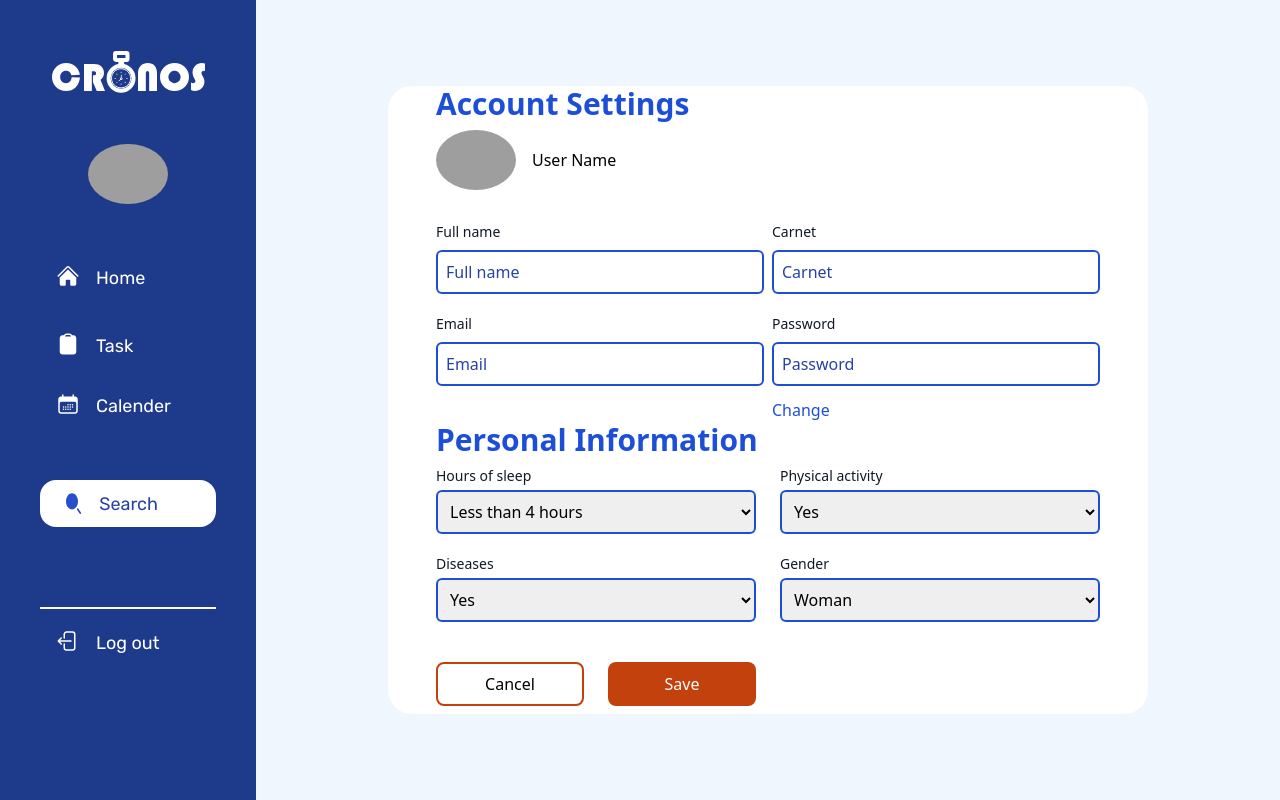
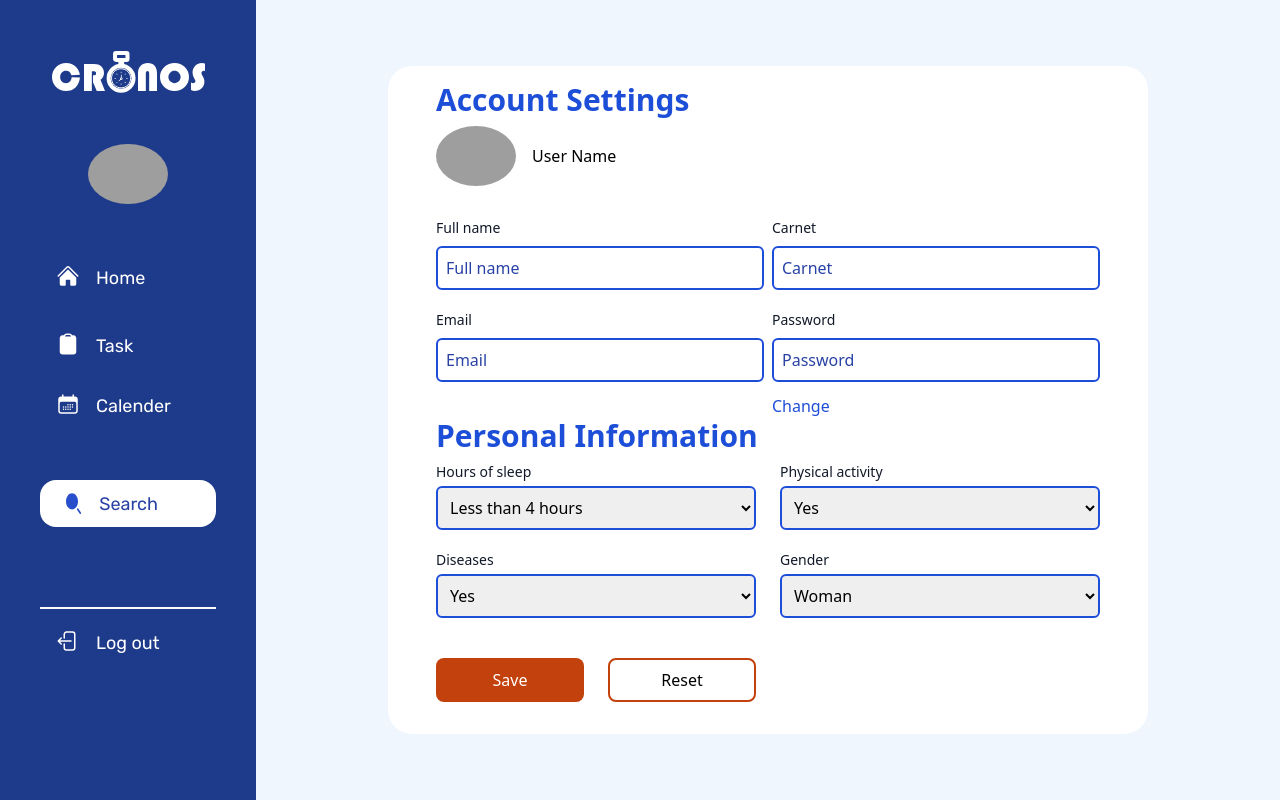
Before and after one commit to tintin1401/Interactivas2, a React (Vite) app in the folder vite-project/: page /profile in a window 1280 px wide. Built offline with nearby package versions, Linux system fonts and the light colour scheme; grey boxes are pictures that could not be loaded; a web font is replaced by a local one.

Commit message:
UserProfile modified

```diff
--- /dev/null
+++ b/vite-project/src/components/profile/AccountSettings.jsx
@@ -0,0 +1,36 @@
+import "../../index.css";
+import { ChangePassword } from '../profile/ChangePassword.jsx';
+import Modal from '@mui/material/Modal';
+import { useProfile } from '../hooks/useProfile.js';
+import { InputProfile } from '../inputs/InputProfile.jsx';
+export function AccountSettings() {
+
+    const { modal, openModal } = useProfile();
+    const body = (
+        <div className="bg-white w-[90%] md:w-[40%] lg:w-[25%] rounded-3xl p-4 absolute top-1/2 left-1/2 transform -translate-x-1/2 -translate-y-1/2">
+            <ChangePassword close={openModal}/>
+        </div>
+    )
+
+    return (
+        <section>
+            <h1 className='font-bold text-blue-700 text-3xl mb-2 pt-4'>Account Settings</h1>
+            <div className="flex items-center gap-4 mb-8">
+                <img className='block rounded-[50%] w-20 object-cover' src="https://randomuser.me/api/portraits/women/31.jpg" alt="User Profile" />
+                <p className='text-md font-medium'>User Name</p>
+            </div>
+            <div className="grid md:grid-cols-[auto_auto] gap-2 ">
+                <InputProfile placeholder="Full name" type="text" id="fullName" label="Full name" />
+                <InputProfile placeholder="Carnet" type="text" id="carnet" label="Carnet" />
+                <InputProfile placeholder="Email" type="email" id="email" label="Email" />
+                <div className='grid '>
+                    <InputProfile placeholder="Password" type="password" id="password" label="Password" />
+                    <a className=' text-blue-700 items-end ' onClick={openModal}>Change</a>
+                </div>
+            </div>
+            <Modal open={modal} onClose={openModal}>
+                {body}
+            </Modal>
+        </section>
+    )
+}
--- /dev/null
+++ b/vite-project/src/components/profile/Buttons.jsx
@@ -0,0 +1,9 @@
+import "../../index.css";
+export function Buttons() {
+    return (
+        <div className='grid gap-6 lg:grid-cols-2 grid-cols-1 lg:w-[20rem] w-full pb-8 '>
+            <button type="submit" className="text-white bg-orange-700 p-2 rounded-lg">Save</button>
+            <button type="submit" className="text-black border-2 border-orange-700 p-2 rounded-lg">Reset</button>
+        </div>
+    )
+}
--- /dev/null
+++ b/vite-project/src/components/profile/PersonalInformation.jsx
@@ -0,0 +1,44 @@
+import "../../index.css";
+export function PersonalInformation() {
+    return (
+        <section>
+            <h2 className='font-bold text-blue-700 text-3xl mb-2'>Personal Information</h2>
+            <div className="flex flex-col gap-6 mb-1 md:flex-row">
+
+                <div className="">
+                    <label htmlFor="hoursOfSleep" className="block mb-1 text-sm font-medium text-gray-900">Hours of sleep</label>
+                    <select id="hoursOfSleep" className="border-2 border-blue-700 rounded-md lg:w-[20rem] w-full p-2" required>
+                        <option value="yes">Less than 4 hours</option>
+                        <option value="no">4 to 6 hours</option>
+                        <option value="no">6 to 8 hours</option>
+                        <option value="no">More than 8 hours</option>
+                    </select>
+                </div>
+                <div className="mb-4">
+                    <label htmlFor="physicalActivity" className="block mb-1 text-sm font-medium text-gray-900">Physical activity</label>
+                    <select id="physicalActivity" className="border-2 border-blue-700 rounded-md lg:w-[20rem] w-full p-2" required>
+                        <option value="yes">Yes</option>
+                        <option value="no">No</option>
+                    </select>
+                </div>
+            </div>
+            <div className="flex flex-col gap-6 mb-6 md:flex-row">
+                <div className="">
+                    <label htmlFor="diseases" className="block mb-1 text-sm font-medium text-gray-900">Diseases</label>
+                    <select id="diseases" className="border-2 border-blue-700 rounded-md lg:w-[20rem] w-full p-2" required>
+                        <option value="yes">Yes</option>
+                        <option value="no">No</option>
+                    </select>
+                </div>
+                <div className="mb-4">
+                    <label htmlFor="gender" className="block mb-1 text-sm font-medium text-gray-900">Gender</label>
+                    <select id="gender" className="border-2 border-blue-700 rounded-md lg:w-[20rem] w-full p-2" required>
+                        <option value="yes">Woman</option>
+                        <option value="no">Men</option>
+                        <option value="no">No specified</option>
+                    </select>
+                </div>
+            </div>
+        </section>
+    )
+}
--- a/vite-project/src/components/routes/UserProfile.jsx
+++ b/vite-project/src/components/routes/UserProfile.jsx
@@ -7,21 +7,17 @@ import { ChangePassword } from '../profile/ChangePassword.jsx';
 import Modal from '@mui/material/Modal';
 import { useProfile } from '../hooks/useProfile.js';
 import { InputProfile } from '../inputs/InputProfile.jsx';
-
-
-
+import { AccountSettings } from '../profile/AccountSettings.jsx';
+import { PersonalInformation } from '../profile/PersonalInformation.jsx';
+import { Buttons } from '../profile/Buttons.jsx';
 /**
  * Renders the User Profile component.
  *
  * @return {JSX.Element} The rendered User Profile component.
  */
 export function UserProfile() {
-   const { modal, openModal, sidebarToggle, isSidebarVisible, isProfileVisible,setIsProfileVisible,setIsSidebarVisible, setSidebarToggle } = useProfile();
-    const body = (
-        <div className="bg-white w-[90%] md:w-[40%] lg:w-[25%] rounded-3xl p-4 absolute top-1/2 left-1/2 transform -translate-x-1/2 -translate-y-1/2">
-            <ChangePassword close={openModal}/>
-        </div>
-    )
+   const { sidebarToggle, isSidebarVisible, isProfileVisible, setSidebarToggle } = useProfile();
+
     return (
         <>
             <div className="grid">
@@ -43,68 +39,10 @@ export function UserProfile() {
                         <div className="bg-white rounded-3xl lg:pl-8 lg:pr-8">
                             <div className="grid justify-center m-4">
                                 <form>
-                                    <h1 className='font-bold text-blue-700 text-3xl mb-2'>Account Settings</h1>
-                                    <div className="flex items-center gap-4 mb-8">
-                                        <img className='block rounded-[50%] w-20 object-cover' src="https://randomuser.me/api/portraits/women/31.jpg" alt="User Profile" />
-                                        <p className='text-md font-medium'>User Name</p>
-                                    </div>
-                                    <div className="grid md:grid-cols-[auto_auto] gap-2 ">
-                                        <InputProfile placeholder="Full name" type="text" id="fullName" label="Full name" />
-                                        <InputProfile placeholder="Carnet" type="text" id="carnet" label="Carnet" />
-                                        <InputProfile placeholder="Email" type="email" id="email" label="Email" />
-                                        <div className='grid '>
-                                        <InputProfile placeholder="Password" type="password" id="password" label="Password" />
-                                        <a className=' text-blue-700 items-end ' onClick={openModal}>Change</a>
-                                        </div>
-                                    </div>
-                                    <Modal open={modal} onClose={openModal}>
-                                        {body}
-                                    </Modal>
-                                    <h2 className='font-bold text-blue-700 text-3xl mb-2'>Personal Information</h2>
-                                    <div className="flex flex-col gap-6 mb-1 md:flex-row">
-
-                                        <div className="">
-                                            <label htmlFor="hoursOfSleep" className="block mb-1 text-sm font-medium text-gray-900">Hours of sleep</label>
-                                            <select id="hoursOfSleep" className="border-2 border-blue-700 rounded-md lg:w-[20rem] w-full p-2" required>
-                                                <option value="yes">Less than 4 hours</option>
-                                                <option value="no">4 to 6 hours</option>
-                                                <option value="no">6 to 8 hours</option>
-                                                <option value="no">More than 8 hours</option>
-                                            </select>
-                                        </div>
-                                        <div className="mb-4">
-                                            <label htmlFor="physicalActivity" className="block mb-1 text-sm font-medium text-gray-900">Physical activity</label>
-                                            <select id="physicalActivity" className="border-2 border-blue-700 rounded-md lg:w-[20rem] w-full p-2" required>
-                                                <option value="yes">Yes</option>
-                                                <option value="no">No</option>
-                                            </select>
-                                        </div>
-                                    </div>
-                                    <div className="flex flex-col gap-6 mb-6 md:flex-row">
-                                        <div className="">
-                                            <label htmlFor="diseases" className="block mb-1 text-sm font-medium text-gray-900">Diseases</label>
-                                            <select id="diseases" className="border-2 border-blue-700 rounded-md lg:w-[20rem] w-full p-2" required>
-                                                <option value="yes">Yes</option>
-                                                <option value="no">No</option>
-                                            </select>
-                                        </div>
-                                        <div className="mb-4">
-                                            <label htmlFor="gender" className="block mb-1 text-sm font-medium text-gray-900">Gender</label>
-                                            <select id="gender" className="border-2 border-blue-700 rounded-md lg:w-[20rem] w-full p-2" required>
-                                                <option value="yes">Woman</option>
-                                                <option value="no">Men</option>
-                                                <option value="no">No specified</option>
-                                            </select>
-                                        </div>
-                                    </div>
-
-                                    <div className='grid gap-6 lg:grid-cols-2 grid-cols-1 lg:w-[20rem] w-full pb-2'>
-                                        <button type="submit" className="text-black border-2 border-orange-700 p-2 rounded-lg">Cancel</button>
-                                        <button type="submit" className="text-white bg-orange-700 p-2 rounded-lg">Save</button>
-                                    </div>
-
+                                    <AccountSettings />
+                                    <PersonalInformation />
+                                    <Buttons />
                                 </form>
-
                             </div>
                         </div>
                     </motion.div>
```
